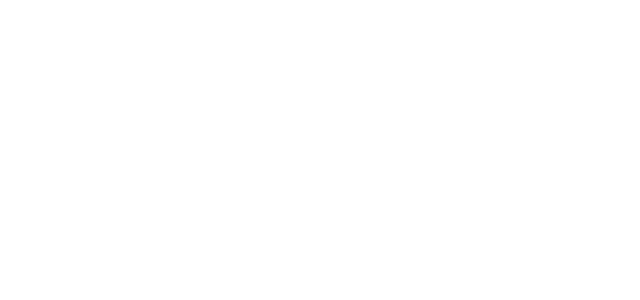
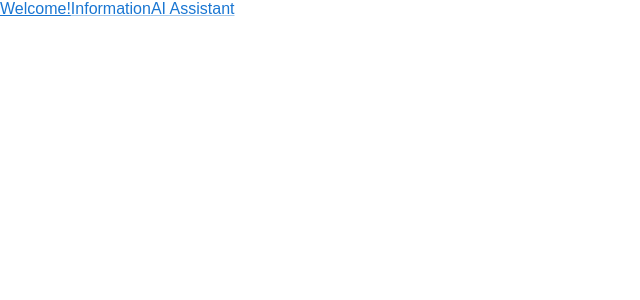
Before and after one commit to Allens124/EverGreenFrontend, a Next.js app in the folder ever/: page / in a window 1280 px wide. Shown: the top 300 px of the page, without its empty margins (0-640 px from the left). Built offline with nearby package versions, Linux system fonts and the light colour scheme.

Commit message:
updating with link

```diff
--- a/ever/app/page.js
+++ b/ever/app/page.js
@@ -1,12 +1,14 @@
 import Image from "next/image";
 import styles from "./page.module.css";
 import * as React from 'react';
-import { Box } from "@mui/material";
+import { Box, Link } from "@mui/material";
 
 export default function Home() {
   return (
-    <Box display ={"flex"} font={"30px"}>
-
+    <Box display={"flex"} font={"30px"}>
+      <Link href="/">Welcome!</Link>
+      <Link href="/info">Information</Link>
+      <Link href="/home">AI Assistant</Link>
     </Box>
   );
 }
```
